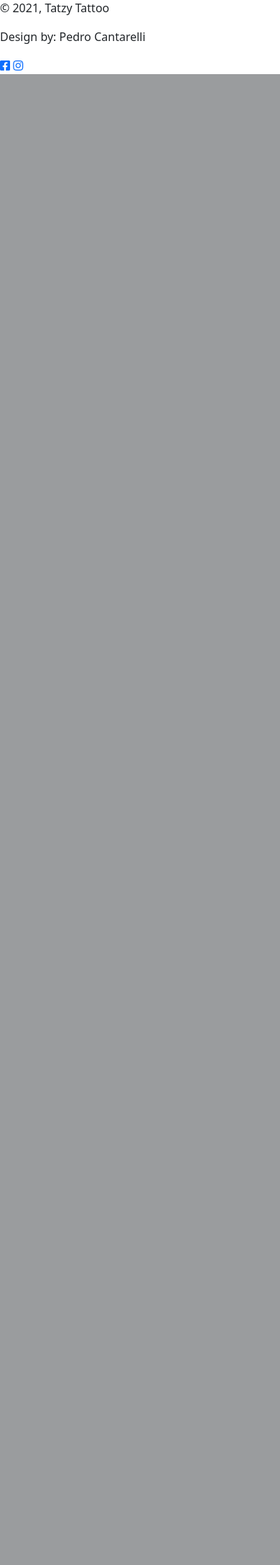
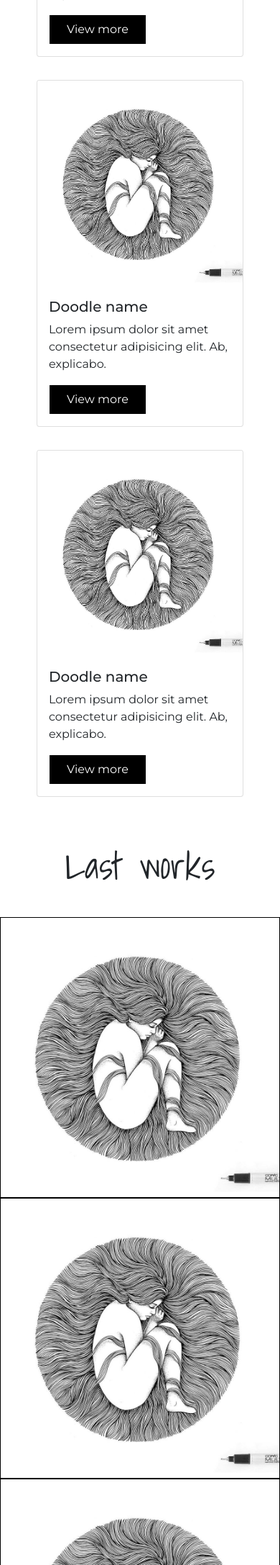
Before and after one commit to pcantarelli/full-stack-project, a Django app: page / in a window 390 px wide. Shown: the part 1430-3604 px from the top of the page at 72% size. Before the commit the page ends 1533 px from the top, so only its background shows below. Run offline with Django 3.2, Linux system fonts and the light colour scheme; some libraries are stand-ins or nearby versions.

Commit message:
Finished Base and Index pages HTML and CSS

```diff
--- a/home/templates/home/index.html
+++ b/home/templates/home/index.html
@@ -3,40 +3,77 @@
 
 {% block page_content %}
 
-<div class="container">
 
-<section class="hero-section">
-    <h1>Art in your blood</h1>
-    <p>Express yourself and get now your new custom tattoo</p>
-    <a href="#" class="btn custom-btn">Buy now</a>
+<section class="hero-section index-section">
+    <div class="hero-content">
+        <h1 class="hero-title">Art in your blood</h1>
+        <p class="hero-subtitle">Express yourself and get now your new custom tattoo</p>
+        <a href="#" class="btn btn-white hero-button">Buy now</a>
+    </div>
 </section>
 
-<section class="doodles-section">
+<section class="doodles-section container-xxl index-section">
 
-    <div class="card" style="width: 18rem;">
-        <img src="..." class="card-img-top" alt="...">
-        <div class="card-body">
-          <h5 class="card-title">Card title</h5>
-          <p class="card-text">Some quick example text to build on the card title and make up the bulk of the card's content.</p>
-          <a href="#" class="btn btn-primary">Go somewhere</a>
-        </div>
-      </div>
+    <h1 class="m-auto">Doodles available</h1>
+
+    <div class="doodle-cards">
+        <div class="card" style="width: 18rem;">
+            <img src="media/Doodle2.jpeg" class="card-img-top" alt="...">
+            <div class="card-body">
+              <h5 class="card-title">Doodle name</h5>
+              <p class="card-text">Lorem ipsum dolor sit amet consectetur adipisicing elit. Ab, explicabo.</p>
+              <a href="#" class="btn btn-black btn-card">View more</a>
+            </div>
+          </div>
+          <div class="card" style="width: 18rem;">
+            <img src="media/Doodle2.jpeg" class="card-img-top" alt="...">
+            <div class="card-body">
+              <h5 class="card-title">Doodle name</h5>
+              <p class="card-text">Lorem ipsum dolor sit amet consectetur adipisicing elit. Ab, explicabo.</p>
+              <a href="#" class="btn btn-black btn-card">View more</a>
+            </div>
+          </div>
+          <div class="card" style="width: 18rem;">
+            <img src="media/Doodle2.jpeg" class="card-img-top" alt="...">
+            <div class="card-body">
+              <h5 class="card-title">Doodle name</h5>
+              <p class="card-text">Lorem ipsum dolor sit amet consectetur adipisicing elit. Ab, explicabo.</p>
+              <a href="#" class="btn btn-black btn-card">View more</a>
+            </div>
+          </div>
+          <div class="card" style="width: 18rem;">
+            <img src="media/Doodle2.jpeg" class="card-img-top" alt="...">
+            <div class="card-body">
+              <h5 class="card-title">Doodle name</h5>
+              <p class="card-text">Lorem ipsum dolor sit amet consectetur adipisicing elit. Ab, explicabo.</p>
+              <a href="#" class="btn btn-black btn-card">View more</a>
+            </div>
+          </div>
+    </div>
 
 </section>
 
-<section class="gallery-section">
+<section class="gallery-section index-section">
 
-    <img src="..." class="card-img-top" alt="...">
-    <img src="..." class="card-img-top" alt="...">
-    <img src="..." class="card-img-top" alt="...">
+    <h1 class="text-center">Last works</h1>
+
+    <div class="gallery-images">
+        <img src="media/Doodle2.jpeg" class="gallery-img" alt="Doodle2">
+        <img src="media/Doodle2.jpeg" class="gallery-img" alt="...">
+        <img src="media/Doodle2.jpeg" class="gallery-img" alt="...">
+    </div>
 
 </section>
 
-<section class="map-section">
+<section class="map-section index-section">
 
+    <h1 class="text-center">Find me here</h1>
+
+    <div style="width: 100%" class="map">
+        <iframe width="100%" height="600" frameborder="0" scrolling="no" marginheight="0" marginwidth="0" src="https://maps.google.com/maps?width=100%25&amp;height=600&amp;hl=en&amp;q=53.33993033672222,%20-6.179787423052898+(Tattzy%20Tattoo)&amp;t=&amp;z=13&amp;ie=UTF8&amp;iwloc=B&amp;output=embed"></iframe>
+    </div>
 
 
 </section>
 
-</div>
 {% endblock %}
--- /dev/null
+++ b/static/css/base.css
@@ -0,0 +1,269 @@
+/* Fonts */
+@import url('https://fonts.googleapis.com/css2?family=Shadows+Into+Light&display=swap');
+@import url('https://fonts.googleapis.com/css2?family=Montserrat:wght@100;200;300;400;500;600;700;800;900&display=swap');
+
+/* Colors */
+:root {
+    --white: #ffffff;
+    --light-white: #e8e8e8;
+    --black: #000000
+}
+
+html {
+    height: 100%;
+}
+
+body {
+    font-family: 'Montserrat', sans-serif;
+}
+
+.icon {
+    align-items: center;
+    display: inline-flex;
+    justify-content: center;
+    height: 1.5rem;
+    width: 1.5rem;
+}
+
+/* Common styles */
+
+.navbar-brand  {
+    font-family: 'Shadows Into Light', cursive;
+    font-size: 3rem;
+}
+.nav-link {
+    margin: 0 0.5rem;
+}
+
+.navbar-toggler {
+    border-color: transparent !important;
+}
+
+@media only screen and (min-width: 769px) {
+    .navbar {
+     height: 6rem;
+    }
+  }
+
+  @media only screen and (max-width: 992px) {
+
+    .mobile-display {
+        display: flex;
+        justify-content: space-between;
+        flex-direction: row;
+        width: 100%;
+    }
+  }
+
+.search-input {
+    width: 80px !important;
+    border: 1px solid black;
+    transition: all .5s;
+    border-radius: 0;
+}
+
+.search-input:active, .search-input:focus {
+    width: 160px !important;
+    border-color: var(--black);
+    box-shadow: 0 0 0 0.1rem rgb(0 0 0 / 25%);
+}
+
+.search-btn {
+    background-color: black;
+    color: white;
+    border: 1px solid black;
+    border-radius: 0;
+}
+
+
+.btn-white {
+    background-color: var(--white);
+    color: var(--black);
+    border: 1px solid var(--black);
+    border-radius: 0;
+    padding: .5rem 1.5rem;
+}
+
+.btn-white:hover, .btn-white:active  {
+    background-color: var(--black);
+    color: var(--white);
+    border: 1px solid var(--white);
+}
+
+.btn-black {
+    background-color: var(--black);
+    color: var(--white);
+    border: 1px solid var(--white);
+    border-radius: 0;
+    padding: .5rem 1.5rem;
+}
+
+.btn-black:hover, .btn-black:active  {
+    background-color: var(--white);
+    color: var(--black);
+    border: 1px solid var(--black);
+}
+
+/* Footer */
+footer {
+    width: 100%;
+    min-height: 70px;
+    background-color: var(--black);
+    display: flex;
+    flex-direction: column;
+    flex-wrap: wrap;
+    align-items: center;
+    justify-content: center;
+    right: 0;
+    bottom: 0;
+    left: 0;
+    padding: 15px;
+    flex-shrink: 0;
+}
+
+.footer-items {
+    display: flex;
+    flex-direction: row;
+    gap: 30px;
+    justify-content: center;
+    align-items: center;
+}
+
+.footer-items p {
+    margin: 0;
+    color: var(--light-white);
+}
+
+.footer-info {
+    text-align: center;
+}
+
+.social-icons {
+    display: flex;
+    flex-direction: row;
+    gap: 10px;
+}
+
+.social-icons i {
+    font-size: 2rem;
+    color: var(--light-white);
+}
+
+.social-icons i:hover,
+.social-icons i:focus {
+    color: rgb(121, 117, 117);
+}
+
+/* Index */
+.index-section > h1 {
+    font-family: 'Shadows Into Light', cursive;
+    font-size: 3.25rem;
+}
+
+.hero-section {
+    background-image: url('/media/hero_image.jpg');
+    background-repeat: no-repeat;
+    background-position: center;
+    background-size: cover;
+    height: 50vw;
+    display: grid;
+    grid-template-columns: 1fr 1fr;
+    grid-template-rows: 1fr 1fr;
+}
+
+@media only screen and (max-width: 768px) {
+    .hero-section {
+        height: 70vw;
+    }
+  }
+
+.hero-content {
+    grid-column: 1 / 2;
+    grid-row: 1 / 3;
+    place-self: center;
+    color: var(--white);
+    margin: 3rem;
+}
+
+.hero-title {
+    font-size: clamp(2rem, 6vw, 8rem);
+    font-family: 'Shadows Into Light', cursive;
+}
+
+.hero-subtitle {
+    font-size: clamp(1rem, 2vw, 4rem);
+    font-weight: 200;
+    font-family: 'Montserrat', sans-serif;
+}
+
+@media only screen and (max-width: 480px) {
+    .hero-content {
+        grid-column: 1 / 3;
+        text-align: center;
+    }
+  }
+
+  @media only screen and (min-width: 481px) {
+    .hero-button {
+        position: relative;
+        left: 50%;
+        transform: translateX(-50%);
+    }
+  }
+
+  .doodles-section {
+    display: flex;
+    flex-direction: column;
+    justify-content: center;
+    gap: 2rem;
+    padding: 3rem 0;
+}
+
+  .doodle-cards {
+      display: flex;
+      justify-content: center;
+      gap: 2rem;
+      flex-wrap: wrap;
+      width: 100%;
+  }
+
+  .gallery-section {
+    display: flex;
+    flex-direction: column;
+    justify-content: center;
+    gap: 2rem;
+    padding-top: 1rem;
+  }
+
+  .gallery-images {
+      display: flex;
+      width: 100%;
+  }
+
+  .gallery-img {
+      width:  calc(100% / 3);
+      border: solid 1px var(--black);
+  }
+
+  @media only screen and (max-width: 768px) {
+    .gallery-images {
+        flex-direction: column;
+    }
+
+    .gallery-img {
+        width:  100%;
+    }
+  }
+
+  .map-section {
+    display: flex;
+    flex-direction: column;
+    justify-content: center;
+    gap: 2rem;
+    padding-top: 3rem;
+  }
+
+  .map{
+    margin-bottom: -10px;
+    filter: grayscale(100%);
+  }
--- a/tatzy_tattoo/settings.py
+++ b/tatzy_tattoo/settings.py
@@ -149,6 +149,10 @@ USE_TZ = True
 # https://docs.djangoproject.com/en/3.2/howto/static-files/
 
 STATIC_URL = '/static/'
+STATICFILES_DIRS = (os.path.join(BASE_DIR, 'static'),)
+
+MEDIA_URL = '/media/'
+MEDIA_ROOT = os.path.join(BASE_DIR, 'media')
 
 # Default primary key field type
 # https://docs.djangoproject.com/en/3.2/ref/settings/#default-auto-field
--- a/tatzy_tattoo/urls.py
+++ b/tatzy_tattoo/urls.py
@@ -15,9 +15,12 @@ Including another URLconf
 """
 from django.contrib import admin
 from django.urls import path, include
+from django.conf import settings
+from django.conf.urls.static import static
+
 
 urlpatterns = [
     path('admin/', admin.site.urls),
     path('accounts/', include('allauth.urls')),
     path('', include('home.urls')),
-]
+] + static(settings.MEDIA_URL, document_root=settings.MEDIA_ROOT)
--- a/templates/base.html
+++ b/templates/base.html
@@ -21,6 +21,7 @@
     <link rel="stylesheet" href="https://cdnjs.cloudflare.com/ajax/libs/font-awesome/5.15.2/css/all.min.css"
     integrity="sha512-HK5fgLBL+xu6dm/Ii3z4xhlSUyZgTT9tuc/hSrtw6uzJOvgRr2a9jyxxT1ely+B+xFAmJKVSTbpM/CuL7qxO8w=="
     crossorigin="anonymous" />
+    <link rel="stylesheet" href="{% static 'css/base.css' %}">
     {% endblock %}
 
     {% block extra_css %}
@@ -39,7 +40,7 @@
   </head>
   <body>
     <header class="container-fluid px-0">
-        <nav class="navbar navbar-expand-md navbar-dark bg-dark px-5">
+        <nav class="navbar navbar-expand-lg navbar-light bg-black px-4">
             <div class="navbar-collapse collapse w-100 order-1 order-md-0 dual-collapse2">
                 <ul class="navbar-nav mr-auto">
                     <li class="nav-item active">
@@ -56,20 +57,20 @@
                     </li>
                 </ul>
             </div>
-            <div class="mx-auto order-0">
+            <div class="mx-auto order-0 mobile-display">
                 <a class="navbar-brand mx-auto" href="{% url 'home' %}">Tatzy Tattoo</a>
                 <button class="navbar-toggler" type="button" data-toggle="collapse" data-target=".dual-collapse2">
                     <span class="navbar-toggler-icon"></span>
                 </button>
             </div>
             <div class="navbar-collapse collapse w-100 order-3 dual-collapse2">
-                <ul class="navbar-nav ms-auto">
+                <ul class="navbar-nav nav-pills ms-auto">
                     <li class="nav-item">
                         <form method="GET" action="{% url 'home' %}">
                             <div class="input-group w-100">
-                                <input class="form-control" type="text" name="q" placeholder="Search">
-                                <div class="input-group-append">
-                                    <button class="form-control btn" type="submit">
+                                <input class="form-control search-input" type="text" name="q" placeholder="Search">
+                                <div class="input-group-append search-btn">
+                                    <button class="form-control btn search-btn" type="submit">
                                         <span class="icon">
                                             <i class="fas fa-search"></i>
                                         </span>
@@ -130,7 +131,7 @@
     {% endblock %}
 
 
-    <footer>
+    <footer class="footer">
         <div class="footer-items">
             <div class="footer-info">
                 <p>© 2021, Tatzy Tattoo</p>
```
Also changed, not shown: media/Doodle2.jpeg (added), media/hero_image.jpg (added).
